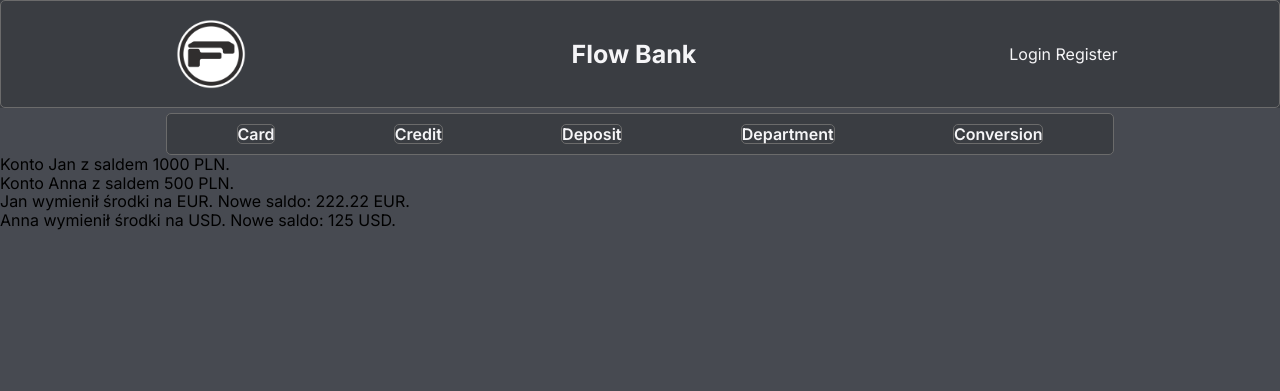
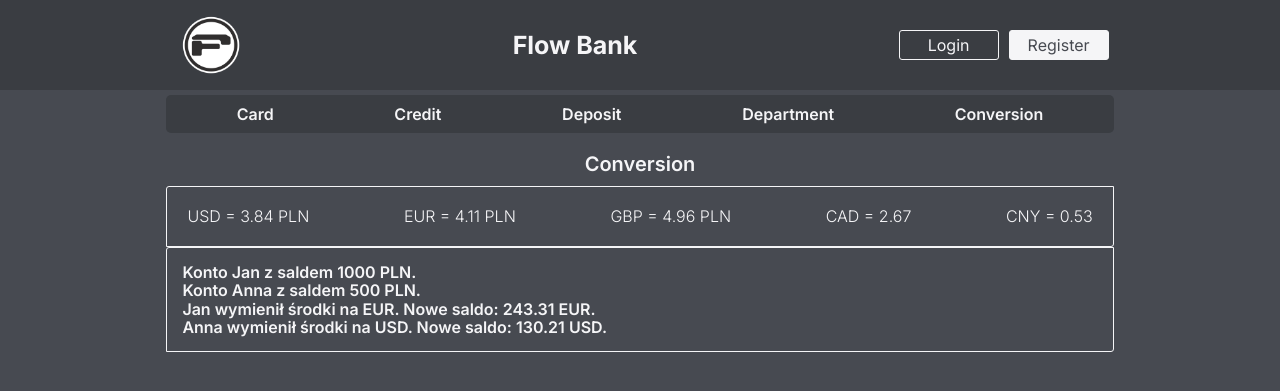
Before and after one commit to StanislavRiabtsev/System-Bankowy, a PHP site: page / in a window 1280 px wide. Shown: the top 391 px of the page. Run offline with PHP 8.4, Linux system fonts and the light colour scheme.

Commit message:
Add section conversion

```diff
--- a/src/css/style.css
+++ b/src/css/style.css
@@ -47,26 +47,16 @@ html {
     padding: 0 var(--container-padding-inline);
 }
 
-.System-Bankowy {
+.system-bankowy {
     background-color: #3a3d42;
-}
-
-.System__line {
-    width: 100%;
-    height: 1px;
-    margin: 0px;
-    color: #6a6d72;
-    /* color: var(--light-color); */
 }
 
 .container_bank {
     display: flex;
-    justify-content: space-around;
+    justify-content: space-between;
     align-items: center;
     width: 100%;
     padding: 5px 5px;
-    border: 1px solid #6b6b6b;
-    border-radius: 5px;
 }
 
 .title {
@@ -75,40 +65,93 @@ html {
     color: var(--light-color);
 }
 
-.System-Bankowy__btn_log {
+.account {
+    display: flex;
+    column-gap: 10px;
+}
+
+.system-bankowy__btn_log {
+    display: flex;
+    justify-content: center;
+    align-items: center;
+    width: 100px;
+    min-height: 30px;
+    border: 1px solid var(--light-color);
+    border-radius: 3px;
+    padding: 3px 10px;
     color: var(--light-color);
     text-decoration: none;
+    cursor: pointer;
 }
 
-.System-Bankowy__btn_reg {
-    color: var(--light-color);
+.system-bankowy__btn_reg {
+    display: flex;
+    justify-content: center;
+    align-items: center;
+    width: 100px;
+    min-height: 30px;
+    color: var(--dark-color);
     text-decoration: none;
+    border: 1px solid var(--light-color);
+    border-radius: 3px;
+    padding: 3px 10px;
+    background-color: var(--light-color);
+    cursor: pointer;
 }
 
-.System-Bankowy__logo {
+.system-bankowy__logo {
     display: flex;
-    width: 12vh;
+    width: 10vh;
 }
 
-.Services_button {
+.services_button {
     display: flex;
     margin-top: 5px;
     justify-content: space-around;
     align-items: center;
-    border: 1px solid #6b6b6b;
     border-radius: 5px;
     padding: 10px 10px;
     background-color: #3a3d42;
 }
 
-.Services__btn {
+.services__btn {
     color: var(--light-color);
     text-decoration: none;
     font-size: 16px;
     font-weight: 600;
 }
 
-a.Services__btn {
-    border: 1px solid #6b6b6b;
-    border-radius: 5px;
+.title__services {
+    margin-top: 20px;
+    font-size: 20px;
+    font-weight: 600;
+    text-align: center;
 }
+
+.conversion {
+    color: var(--light-color);
+    font-size: 16px;
+    font-weight: 600;
+}
+
+.currency {
+    display: flex;
+    justify-content: space-between;
+    align-items: center;
+    margin-top: 10px;
+    padding: 20px;
+    border: 1px solid var(--light-color);
+    border-radius: 3px 0 3px 0;
+}
+
+li {
+    list-style-type: none;
+    font-weight: 300;
+    font-size: 16px;
+}
+
+.converion__input {
+    border: 1px solid var(--light-color);
+    border-radius: 3px 0 3px 0;
+    padding: 15px;
+}
--- a/src/index.php
+++ b/src/index.php
@@ -15,30 +15,42 @@
 </head>
 
 <body>
-    <section class="System-Bankowy">
+    <section class="system-bankowy">
+        <div class="container">
             <div class="container_bank">
-            <img src="img/Logobank.png" alt="logo" class="System-Bankowy__logo">
+                <img src="img/Logobank.png" alt="logo" class="system-bankowy__logo">
                 <h1 class="title">Flow Bank</h1>
                 <div class="account">
-                <a href="#" class="System-Bankowy__btn_log">Login</a>
-                <a href="#" class="System-Bankowy__btn_reg">Register</a>
+                    <a href="#" class="system-bankowy__btn_log">Login</a>
+                    <a href="#" class="system-bankowy__btn_reg">Register</a>
+                </div>
             </div>
         </div>
     </section>
 
-    <!-- <hr class="System__line"> -->
-
-    <nav class="Services">
+    <nav class="services">
         <div class="container">
-            <div class="Services_button">
-                <a href="#" class="Services__btn">Card</a>
-                <a href="#" class="Services__btn">Credit</a>
-                <a href="#" class="Services__btn">Deposit</a>
-                <a href="#" class="Services__btn">Department</a>
-                <a href="#" class="Services__btn">Conversion</a>
+            <div class="services_button">
+                <a href="#" class="services__btn">Card</a>
+                <a href="#" class="services__btn">Credit</a>
+                <a href="#" class="services__btn">Deposit</a>
+                <a href="#" class="services__btn">Department</a>
+                <a href="#" class="services__btn">Conversion</a>
             </div>
         </div>
     </nav>
+
+    <section class="conversion">
+        <div class="container">
+            <h2 class="title__services">Conversion</h2>
+            <ul class="currency">
+                <li>USD = 3.84 PLN</li>
+                <li>EUR = 4.11 PLN</li>
+                <li>GBP = 4.96 PLN</li>
+                <li>CAD = 2.67</li>
+                <li>CNY = 0.53</li>
+            </ul>
+            <div class="converion__input">
 
                 <?php
 
@@ -46,8 +58,11 @@
                 {
                     private $konta = [];
                     private $kursyWymiany = [
-            'USD' => 4.0,
-            'EUR' => 4.5,
+                        'USD' => 3.84,
+                        'EUR' => 4.11,
+                        'GBP' => 4.96,
+                        'CAD' => 2.67,
+                        'CNY' => 0.53,
                         'PLN' => 1.0
                     ];
 
@@ -102,6 +117,10 @@
 
                 ?>
 
+            </div>
+        </div>
+    </section>
+
 </body>
 
 </html>
```
Lines whose indentation alone changed are shown as unchanged.
